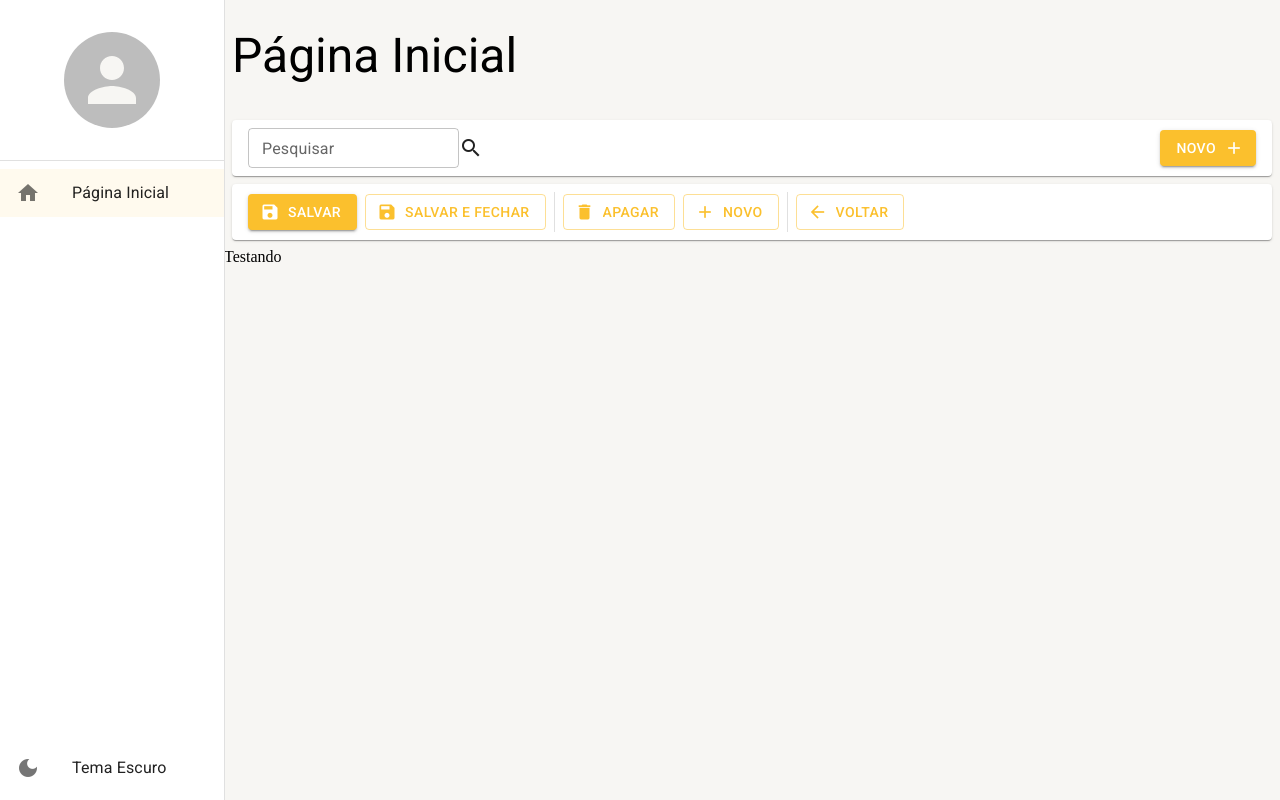
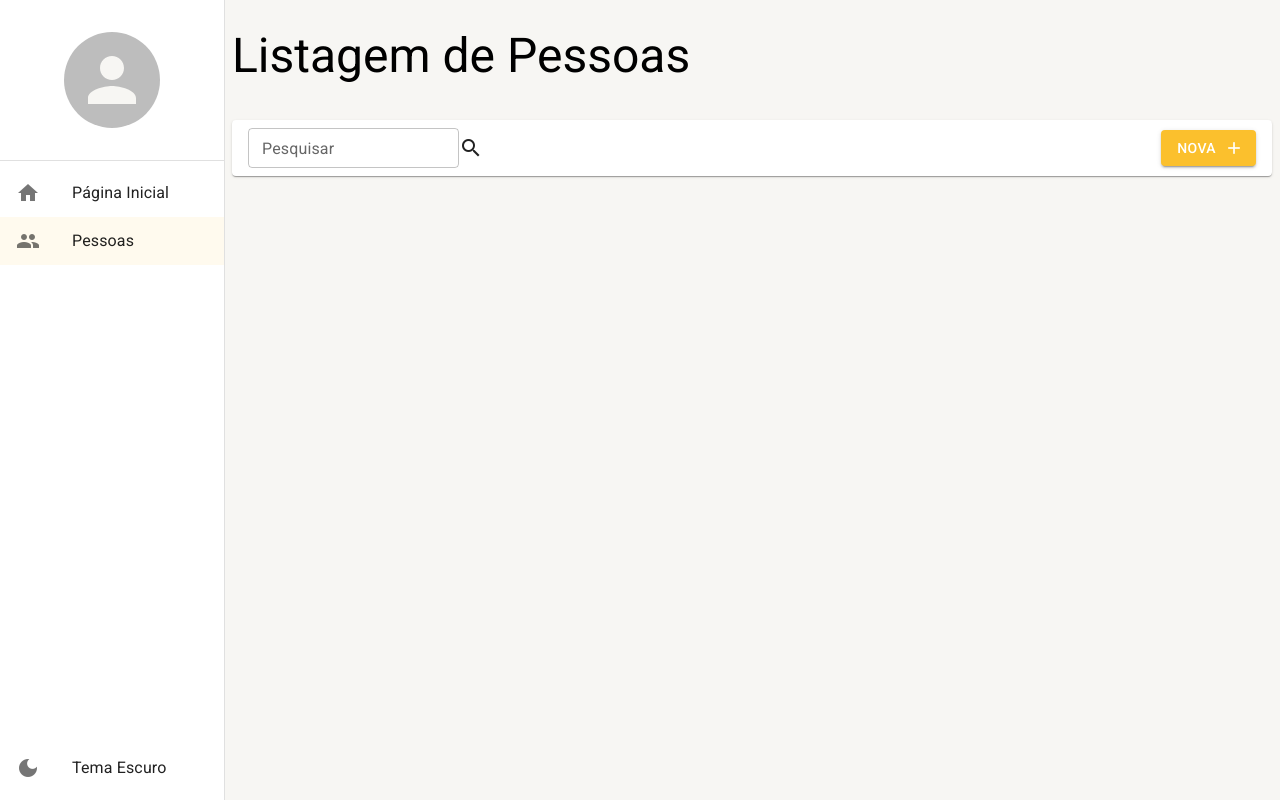
Before and after one commit to estaeldev/react-materialui-typescript, a React (Create React App) app: page /pessoas in a window 1280 px wide. Before the commit this address led to /pagina-inicial. Built offline with nearby package versions, Linux system fonts and the light colour scheme; data requests are answered from the project's data file.

Commit message:
refactory: atualização listagem-cidades p/ pessoas

```diff
--- a/src/pages/index.ts
+++ b/src/pages/index.ts
@@ -1 +1,2 @@
 export * from "./dashboard/Dashboard"
+export * from "./listagem-pessoas/ListagemPessoas"
--- /dev/null
+++ b/src/pages/listagem-pessoas/ListagemPessoas.tsx
@@ -0,0 +1,42 @@
+import { FC, useEffect, useMemo } from "react";
+import { useSearchParams } from "react-router-dom";
+import { FerramentasDaListagem } from "../../shared/components";
+import { FerramentasDaListagemButton, FerramentasDaListagemTextField } from "../../shared/components/ferramentas-da-listagem/components";
+import { LayoutBase } from "../../shared/layouts";
+import { PessoasService } from "../../shared/services";
+
+export const ListagemPessoas: FC = () => {
+
+    const [searchParams, setSearchParams] = useSearchParams()
+
+    const busca = useMemo(() => {
+        return searchParams.get("busca") ?? ""
+    }, [searchParams])
+
+
+    useEffect(() => {
+        PessoasService.getAll().then((result) => {
+            if(result instanceof Error) {
+                alert(result.message)
+                return
+            }
+            console.log(result)
+        })
+    }, [])
+
+    return (
+        <LayoutBase titulo="Listagem de Pessoas">
+
+            <FerramentasDaListagem>
+                <FerramentasDaListagemTextField
+                    textoDaBusca={busca}
+                    aoMudarTextoDeBusca={texto => setSearchParams({busca: texto}, {replace: true})}
+                />
+                <FerramentasDaListagemButton textoBotaoNovo="Nova"/>
+            </FerramentasDaListagem>
+
+
+        </LayoutBase>
+    )
+
+}
--- a/src/routes/AppRoutes.tsx
+++ b/src/routes/AppRoutes.tsx
@@ -1,6 +1,6 @@
 import { useEffect } from "react"
 import { Navigate, Route, Routes } from "react-router-dom"
-import { Dashboard } from "../pages"
+import { Dashboard, ListagemPessoas } from "../pages"
 import { useDrawerContext } from "../shared/hooks"
 
 export const AppRoutes = () => {
@@ -13,6 +13,11 @@ export const AppRoutes = () => {
                 icon: "home",
                 label: "Página Inicial",
                 path: "/pagina-inicial"
+            },
+            {
+                icon: "peoples",
+                label: "Pessoas",
+                path: "/pessoas"
             }
         ])
     }, [setDrawerOptions])
@@ -21,6 +26,8 @@ export const AppRoutes = () => {
         <>
             <Routes>
                 <Route path="/pagina-inicial" element={<Dashboard />} />
+                <Route path="/pessoas" element={<ListagemPessoas />} />
+                {/* <Route path="/cidades/detalhe/:id" element={<ListagemCidades />} /> */}
 
                 <Route path="*" element={<Navigate to={"/pagina-inicial"}/>} />
             </Routes>
```
